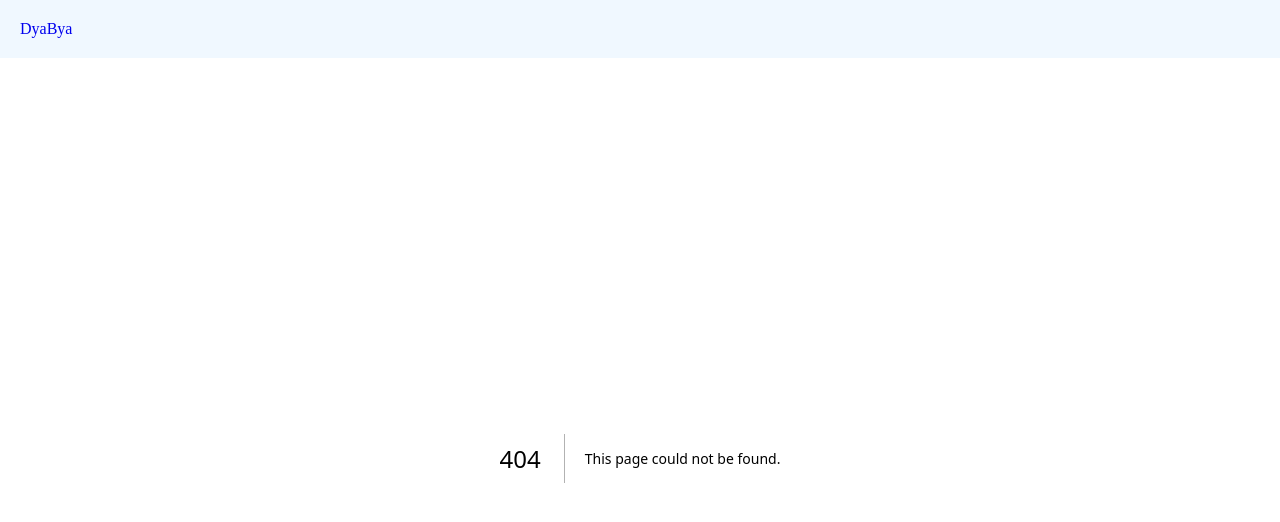
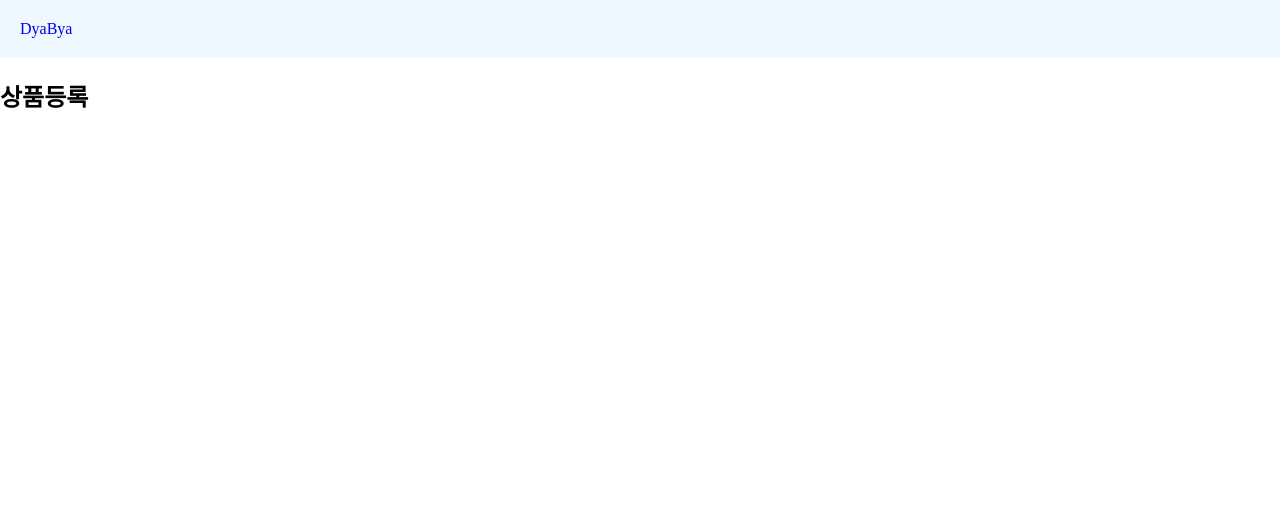
Before and after one commit to seunghee1108/Next-Practice, a Next.js app in the folder next-project/: page /registeration in a window 1280 px wide. Before the commit this address had no page. Shown: the top 522 px of the page. Built offline with nearby package versions, Linux system fonts and the light colour scheme.

Commit message:
상품등록 페이지

```diff
--- /dev/null
+++ b/next-project/app/registeration/page.tsx
@@ -0,0 +1,7 @@
+export default function registeration() {
+  return (
+    <div>
+      <h2>상품등록</h2>
+    </div>
+  );
+}
```
